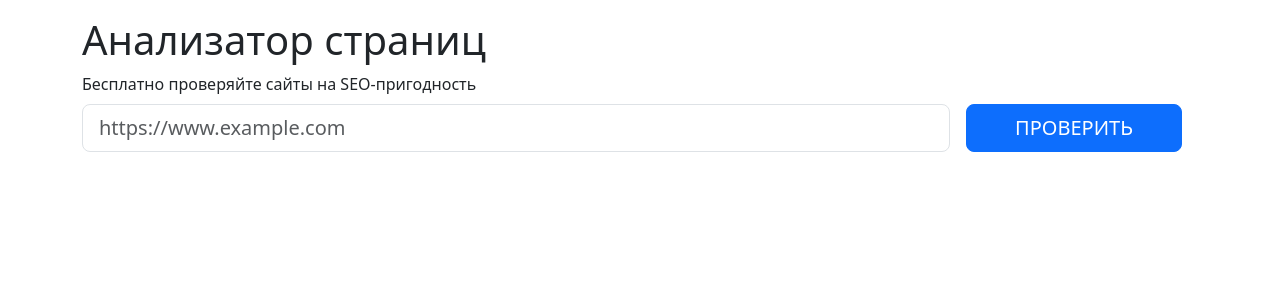
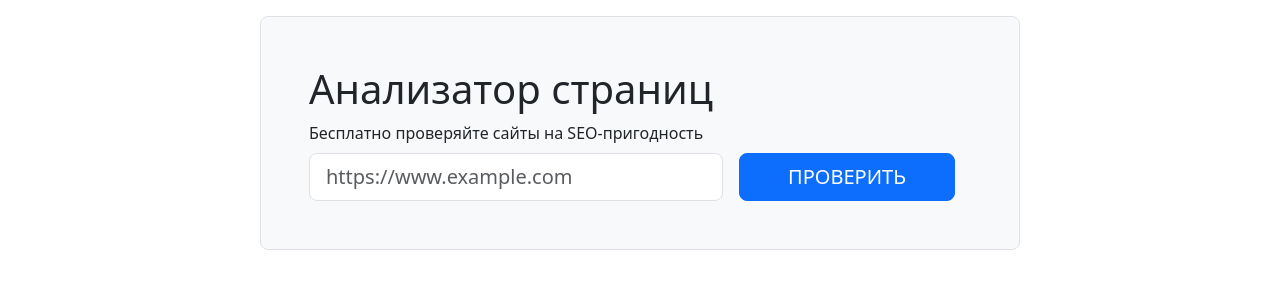
Before and after one commit to alex873110/python-project-83, a Flask app: page / in a window 1280 px wide. Shown: the part 56-356 px from the top of the page. Run offline with Flask 3, Linux system fonts and the light colour scheme.

Commit message:
correct basic.html

```diff
--- a/page_analyzer/templates/basic.html
+++ b/page_analyzer/templates/basic.html
@@ -23,6 +23,8 @@ crossorigin="anonymous">
        </header>
   <main class="flex-grow-1 ">
     <div class="container-lg mt-3">
+      <div class="row">
+        <div class="col-12 col-md-10 col-lg-8 mx-auto border rounded-3 bg-light p-5">
           <h1>{{ title_text }}</h1>
           <label for="formControlInput" class="form-label">
           Бесплатно проверяйте сайты на SEO-пригодность
@@ -32,6 +34,8 @@ crossorigin="anonymous">
             <input type="submit" class="btn btn-primary  btn-lg ms-3 px-5 text-uppercase mx-3" value="Проверить">
           </form>
         </div>
+      </div>
+    </div>
   </main>
   </body>
 </html>
```
Lines whose indentation alone changed are shown as unchanged.
